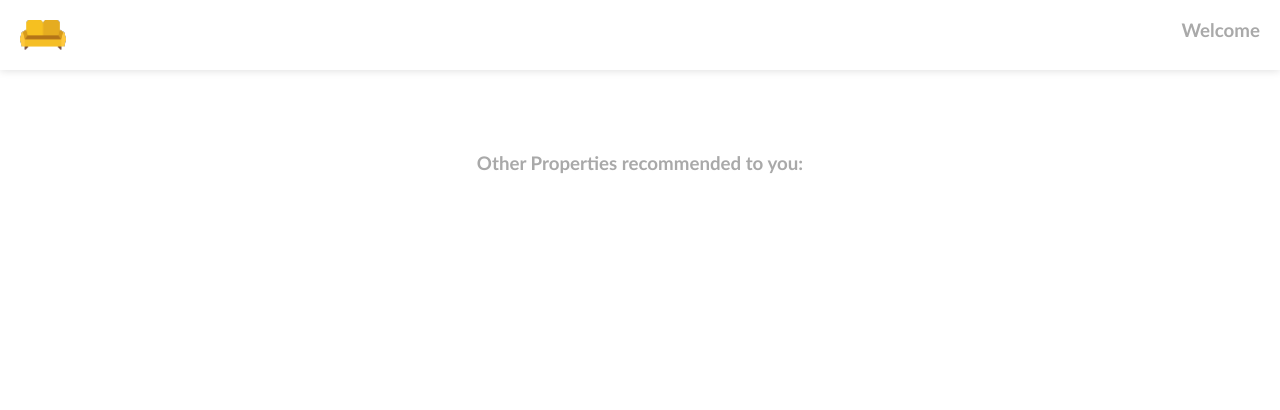
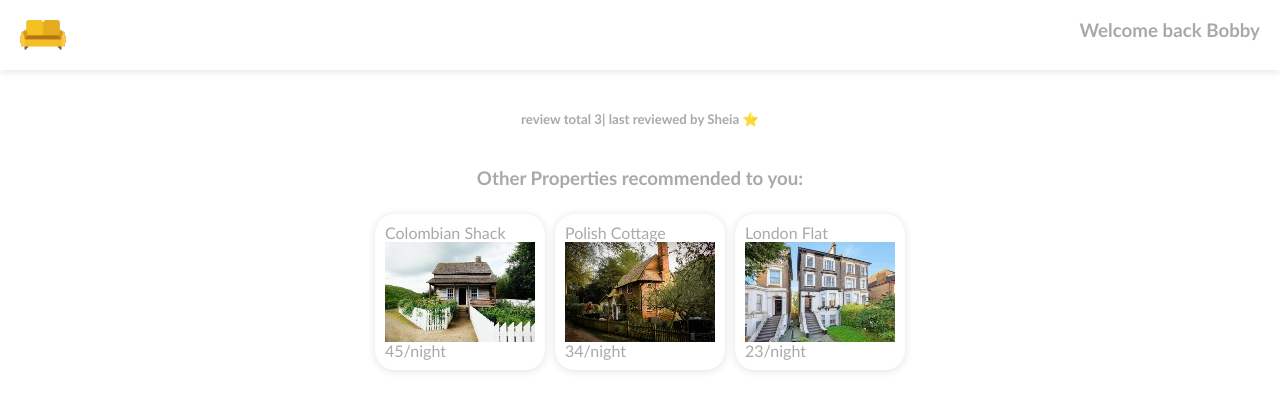
Before and after one commit to neomosotho/NEOMOS378_BCL2401_GroupA_Neo_Mosotho_DJS09, a website built with webpack: page index.html in a window 1280 px wide. Built offline with nearby package versions, Linux system fonts and the light colour scheme.

Commit message:
"Deleted enums.ts, images, index.ts, and utils.ts files, and updated index.css to reflect changes in file paths."

```diff
--- a/index.css
+++ b/index.css
@@ -27,7 +27,7 @@ body {
     height: 30px;
     width: 46px;
     background-size: 47px;
-    background-image: url('images/sofa-logo.png');
+    background-image: url('src/images/sofa-logo.png');
     margin: 20px;
 }
 
--- /dev/null
+++ b/src/index.ts
@@ -0,0 +1,157 @@
+//  Enum Types
+import { showReviewTotal, populateUser, showDetails } from './utils'
+import { Price, Country } from './types'
+import "../index.css";
+// import { Permissions, LoyaltyUser } from './enums'
+const propertyContainer = document.querySelector('.properties')
+const reviewContainer = document.querySelector('.reviews')
+const container = document.querySelector('.container')
+const button = document.querySelector('button')
+const footer = document.querySelector('.footer')
+
+let isLoggedIn : boolean
+
+enum Permissions {
+    ADMIN = 'ADMIN',
+    READ_ONLY = 'READ_ONLY'
+}
+
+enum LoyaltyUser {
+    GOLD_USER = 'GOLD_USER',
+    SILVER_USER = 'SILVER_USER',
+    BRONZE_USER = 'BRONZE_USER'
+}
+
+// Reviews
+const reviews : Review[] = [
+    {
+
+        name: 'Sheia',
+        stars: 5,
+        loyaltyUser: LoyaltyUser.GOLD_USER,
+        date: '01-04-2021'
+    },
+    {
+        name: 'Andrzej',
+        stars: 3,
+        loyaltyUser: LoyaltyUser.BRONZE_USER,
+        date: '28-03-2021'
+    },
+    {
+        name: 'Omar',
+        stars: 4,
+        loyaltyUser: LoyaltyUser.SILVER_USER,
+        date: '27-03-2021',
+        // description: 'Great hosts, location was a bit further than said',
+    },
+
+]
+
+const you = {
+    firstName: 'Bobby',
+    lastName: 'Brown',
+    permissions: Permissions.ADMIN,
+    isReturning: true,
+    age: 35,
+    stayedAt: ['florida-home', 'oman-flat', 'tokyo-bungalow']
+}
+
+//Array of Properties
+const properties : {
+    image: string;
+    title: string;
+    price: number;
+    location: {
+        firstLine: string;
+        city: string;
+        code: number;
+        country: string;
+    };
+    contact: [number, string];
+    isAvailabe: boolean;
+}[] = [
+    {
+        image: 'images/colombia-property.jpg',
+        title: 'Colombian Shack',
+        price: 45,
+        location: {
+            firstLine: 'Shack 37',
+            city: 'Bogota',
+            code: 45632,
+            country: 'Colombia'
+        },
+        contact: [ +112343823978921,'marywinkle@gmail.com'],
+        isAvailable: true
+
+    },
+    {
+        image: 'images/poland-property.jpg',
+        title: 'Polish Cottage',
+        price: 34,
+        location: {
+            firstLine: 'no 23',
+            city: 'Gdansk',
+            code: 343903,
+            country: 'Poland'
+        },
+        contact: [+1298239028490830, 'garydavis@hotmail.com'],
+        isAvailable: false
+
+    },
+
+    {
+        image: 'images/london-property.jpg',
+        title: 'London Flat',
+        price: 23,
+        location: {
+            firstLine: 'flat 15',
+            city: 'London',
+            code: 35433,
+            country: 'United Kingdom'
+        },
+        contact: [+34829374892553, 'andyluger@aol.com'],
+        isAvailable: true
+
+    }
+]
+
+// Functions
+showReviewTotal(reviews.length, reviews[0].name, reviews[0].loyaltyUser)
+
+
+populateUser(you.isReturning, you.firstName)
+
+// Adding the properties
+for (let i = 0; i < properties.length; i++) {
+    const card = document.createElement('div')
+    card.classList.add('card')
+    card.innerHTML = properties[i].title
+    const image = document.createElement('img')
+    image.setAttribute('src', properties[i].image)
+    card.appendChild(image)
+    showDetails(you.permissions, card, properties[i].price)
+    propertyContainer?.appendChild(card)
+}
+
+//Broken code
+let count = 0
+function addReviews(array: Review[]) : void {
+    if (!count ) {
+        count++
+        const topTwo = getTopTwoReviews(array)
+        for (let i = 0; i < topTwo.length; i++) {
+            const card = document.createElement('div')
+            card.classList.add('review-card')
+            card.innerHTML = topTwo[i].stars + ' stars from ' + topTwo[i].name
+            reviewContainer.appendChild(card)
+        }
+        container.removeChild(button)
+    }
+}
+
+button.addEventListener('click', () => addReviews(reviews))
+
+// Location, current time and temperature
+// Location
+let currentLocation : [string, string, number] = ['Rustenburg', '16:59', 18 ]
+footer.innerHTML = currentLocation[0] + ' ' + currentLocation[1] + ' ' + currentLocation[2] + '°'
--- /dev/null
+++ b/src/interfaces.ts
@@ -0,0 +1,6 @@
+export interface Review {
+    name: string;
+    stars: number;
+    loyaltyUser: LoyaltyUser;
+    date: string;
+}
--- /dev/null
+++ b/src/types.ts
@@ -0,0 +1,2 @@
+export type Price = 25 | 30 | 45
+export type Country = 'Colombia' | 'Poland' | 'United Kingdom'
--- a/utils.ts
+++ b/src/utils.ts
@@ -30,6 +30,23 @@ export function makeMultiple(value: number) {
     } else return ''
 }
 
+// Broken code
+export function getTopTwoReviews(reviews: {
+    name: string;
+    stars: number;
+    loyalyuser: LoyaltyUser;
+    date: string;
+}[]) : {
+    name: string;
+    stars: number;
+    loyalyuser: LoyaltyUser;
+    date: string;
+}[]  {
+ const sortedReviews = reviews.sort((a, b) => b.stars - a.stars)
+ return sortedReviews.slice(0,2)
+}
+
+
 // function add(firstValue, secondValue) {
 //     let result
 //     if (typeof firstValue === 'number' && typeof secondValue === 'number') {
```
Also changed, not shown: index.ts (deleted, +0 -137 lines), tsconfig.json (added, +10 -0 lines), src/enums.ts (renamed from enums.ts), src/images/colombia-property.jpg (renamed from images/colombia-property.jpg), src/images/london-property.jpg (renamed from images/london-property.jpg), src/images/poland-property.jpg (renamed from images/poland-property.jpg), src/images/sofa-logo.png (renamed from images/sofa-logo.png), 2 other files.
